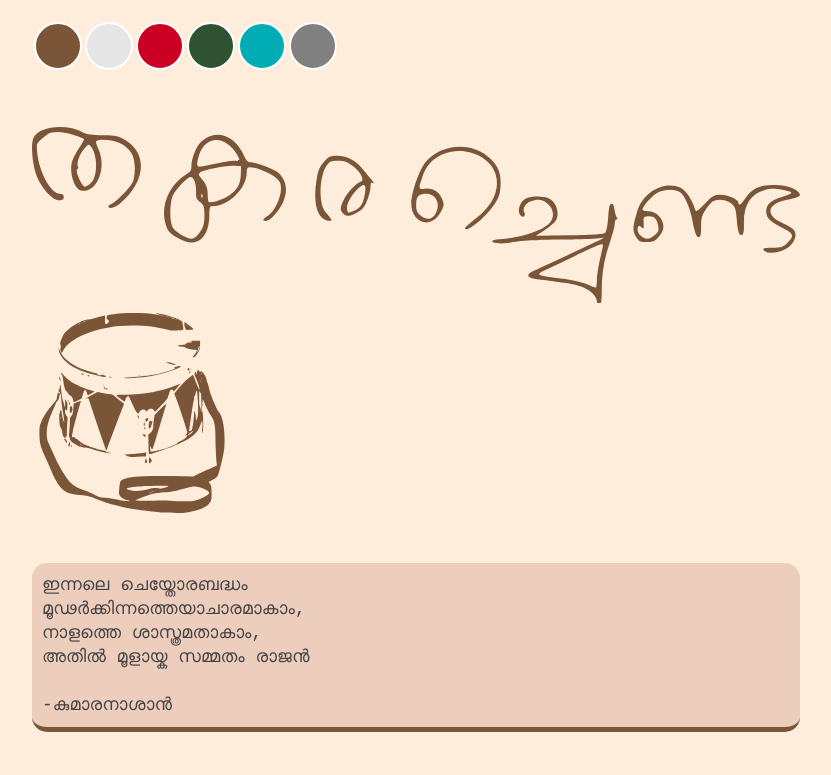
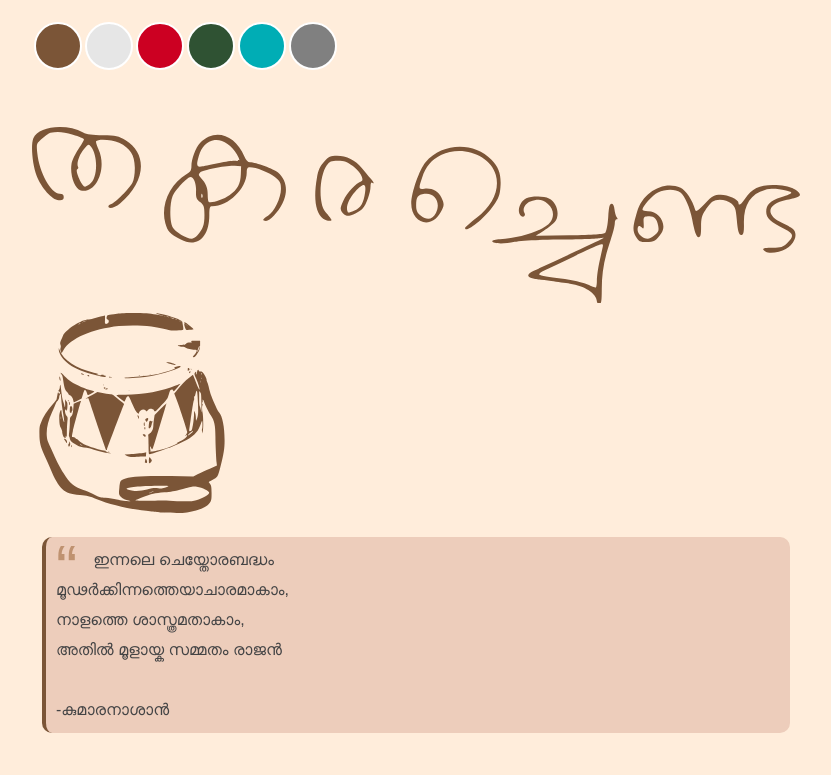
Before and after one commit to VivekThazhathattil/thakarachenda, a React (Create React App) app: page / in a window 1280 px wide. Shown: the top 775 px of the page, without its empty margins (224-1055 px from the left). Built offline with nearby package versions, Linux system fonts and the light colour scheme.

Commit message:
replace quote pre with blockquote

```diff
--- a/src/App.js
+++ b/src/App.js
@@ -80,10 +80,26 @@ function App() {
 const LoadQuote = () =>{
 	const quoteIdx = Math.floor(Math.random() * quotes.length);
 	let quoteString = quotes[quoteIdx].Quote;
-	quoteString = quoteString.replaceAll('_','\n');
+	/*quoteString = quoteString.replaceAll('_','\n');*/
+	const quoteLines = quoteString.split('_')
 	return (
 		<>
-			<pre className="quote down-border">{quoteString + "\n\n-" + quotes[quoteIdx].Person}</pre>
+			{/*<pre className="quote down-border">{quoteString + "\n\n-" + quotes[quoteIdx].Person}</pre> */}
+			{/* <blockquote>{quoteString + "\n\n-" + quotes[quoteIdx].Person}</blockquote> */}
+			<blockquote>
+				{
+					quoteLines.map( (line, idx) => {
+						return(
+							<p key={idx}>
+								{line}
+								<br />
+							</p>
+						);
+					})
+				}
+				<br />
+				<p>{"-" + quotes[quoteIdx].Person}</p>
+			</blockquote>
 		</>
 	);
 }
--- a/src/index.css
+++ b/src/index.css
@@ -128,6 +128,27 @@ details {
   letter-spacing: 0.01rem;
   border-radius: 15px;
   border: none;
+}
+
+blockquote {
+  background: var(--sec-bg);
+  color: var(--text-color);
+  border-left: 4px solid var(--sec-color);
+  border-radius: 10px;
+  margin: 1.5em 10px;
+  padding: 0.5em 10px;
+  quotes: "\201C""\201D""\2018""\2019";
+}
+blockquote:before {
+  color: var(--sec-color);
+  content: open-quote;
+  font-size: 4em;
+  line-height: 0.1em;
+  margin-right: 0.25em;
+  vertical-align: -0.4em;
+}
+blockquote p {
+  display: inline;
 }
 
 p,
--- a/src/themes.js
+++ b/src/themes.js
@@ -50,7 +50,8 @@ export const amoledTheme = {
 
 export const GlobalStyles = createGlobalStyle`
   a:link,
-  .tags
+  .tags,
+  blockquote:before
   {
     color: ${props => props.theme.mainColor}
   }
@@ -59,6 +60,9 @@ export const GlobalStyles = createGlobalStyle`
   }
   .down-border{
     border-bottom-color: ${props => props.theme.secColor};
+  }
+  blockquote{
+    border-left-color: ${props => props.theme.secColor};
   }
   .stat-bar{
     background: ${props => props.theme.mainColor}
@@ -103,6 +107,7 @@ export const GlobalStyles = createGlobalStyle`
   .song-container,
   details > summary,
   .quote,
+  blockquote,
   .stats-container{
     background: ${props => props.theme.secBg}
   }
@@ -112,6 +117,7 @@ export const GlobalStyles = createGlobalStyle`
   /* ---------------------------------------------------- */
   i,
   .quote,
+  blockquote,
   p,
   pre,
   .song-container,
```
